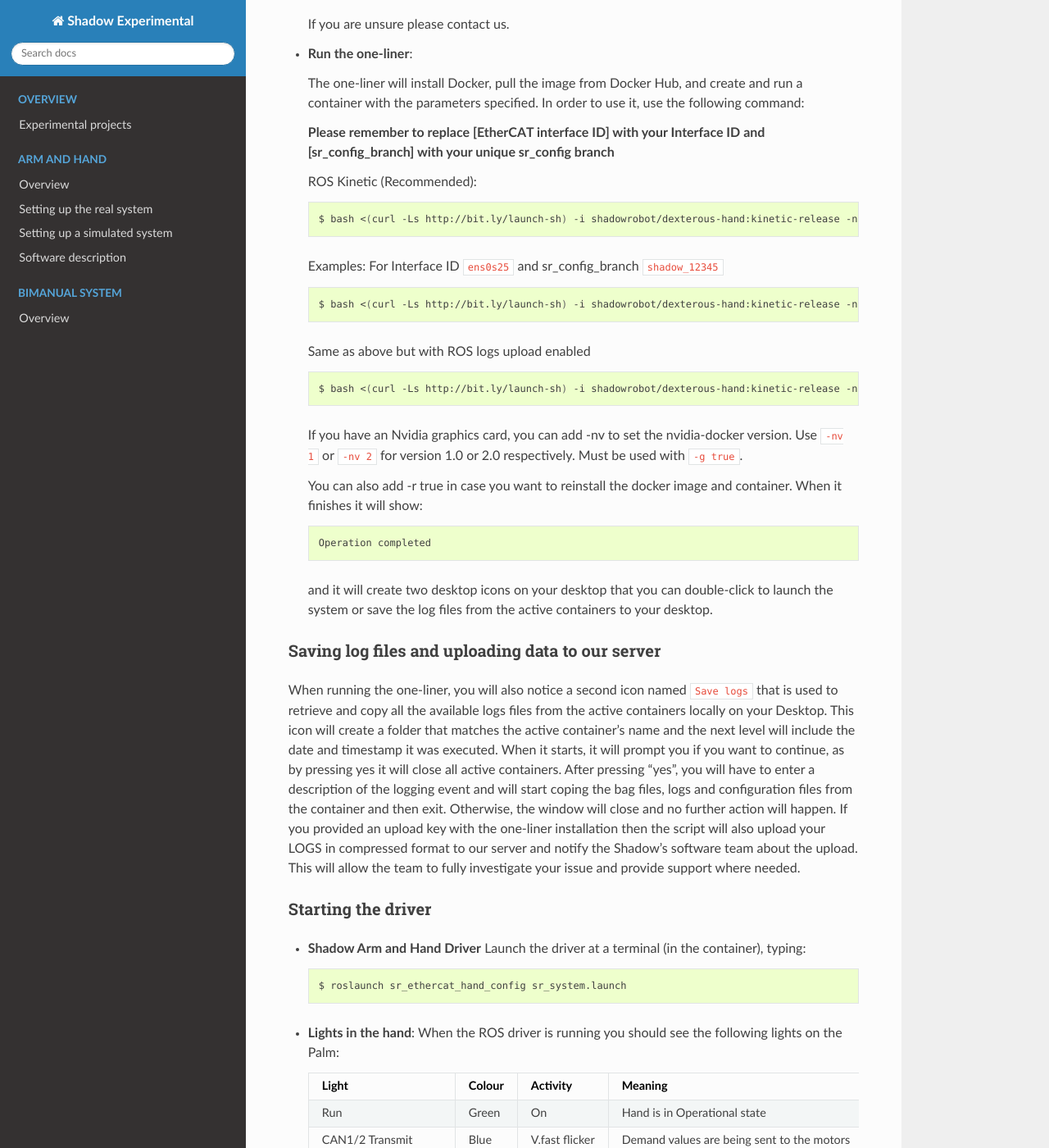
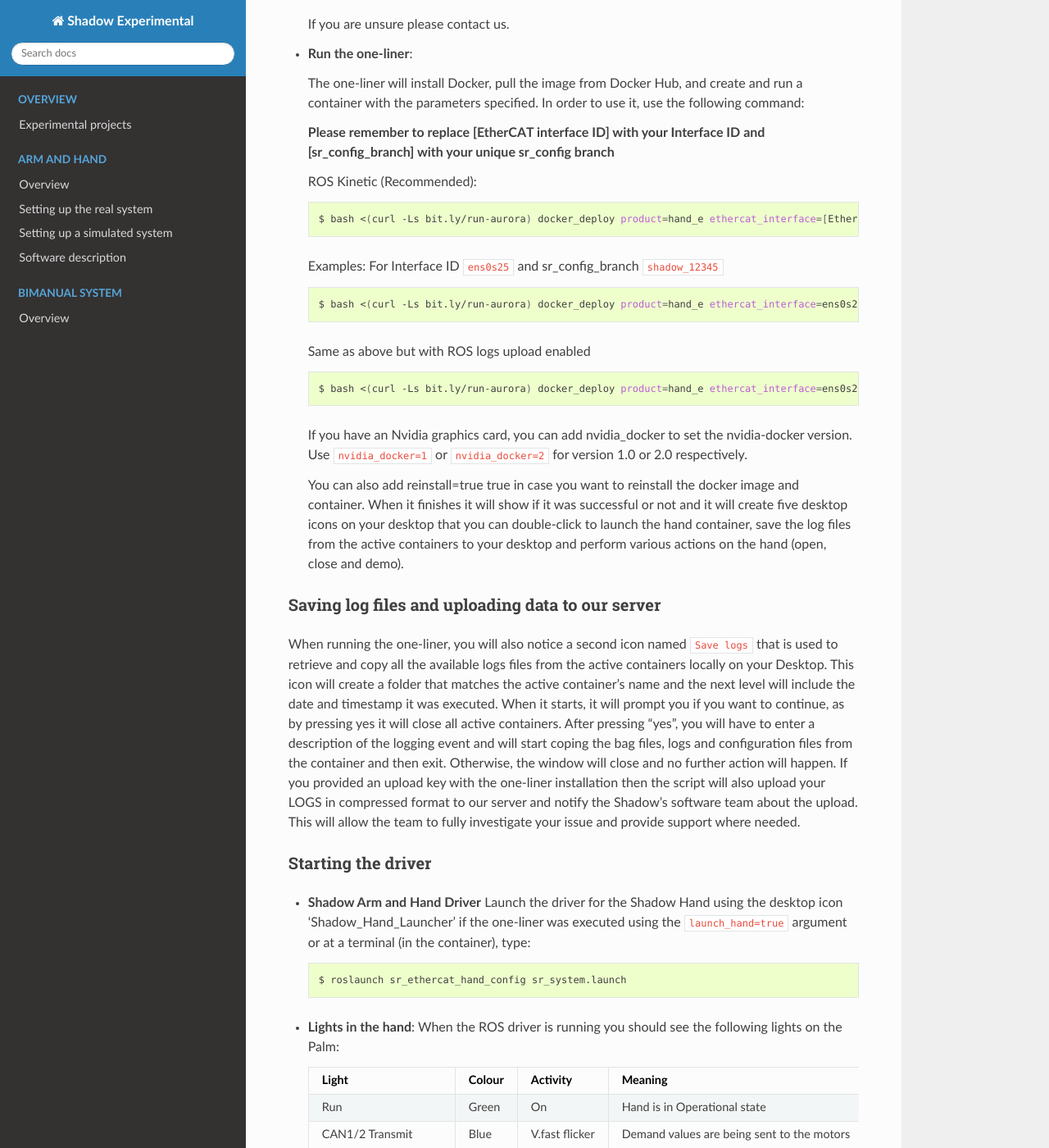
Before and after one commit to shadow-robot/sr_experimental_documentation, a Sphinx documentation site: the page built from docs/user_guide/1_old_arm_and_hand.md, in a window 1280 px wide and 1400 px high, scrolled down 12623 px. Shown: the whole window at 82% size. Built offline with Sphinx 7.4.7 and the Read the Docs theme 2.0.0, drawn with Linux system fonts in a browser that asks for light colours; some of the changed text lies outside the part shown.

Commit message:
using aurora

````diff
--- a/docs/user_guide/1_old_arm_and_hand.md
+++ b/docs/user_guide/1_old_arm_and_hand.md
@@ -283,25 +283,22 @@ We have created a one-liner that is able to install Docker, download the image a
 
   ROS Kinetic (Recommended):
   ```bash
-  $ bash <(curl -Ls http://bit.ly/launch-sh) -i shadowrobot/dexterous-hand:kinetic-release -n arm-and-hand -sn Arm_Hand_Launcher -e [EtherCAT interface ID] -b [sr_config_branch] -l false
+  $ bash <(curl -Ls bit.ly/run-aurora) docker_deploy product=hand_e ethercat_interface=[EtherCAT interface ID] config_branch=[sr_config_branch]
   ```
   Examples:
   For Interface ID ```ens0s25``` and sr_config_branch ```shadow_12345```
   ```bash
-  $ bash <(curl -Ls http://bit.ly/launch-sh) -i shadowrobot/dexterous-hand:kinetic-release -n arm-and-hand -sn Arm_Hand_Launcher -e ens0s25 -b shadow_12345 -l false
+  $ bash <(curl -Ls bit.ly/run-aurora) docker_deploy product=hand_e ethercat_interface=ens0s25 config_branch=shadow_12345
   ```
   Same as above but with ROS logs upload enabled
   ```bash
-  $ bash <(curl -Ls http://bit.ly/launch-sh) -i shadowrobot/dexterous-hand:kinetic-release -n arm-and-hand -sn Hand_Launcher -e ens0s25 -b shadow_12345  -l false -ck true
+  $ bash <(curl -Ls bit.ly/run-aurora) docker_deploy product=hand_e ethercat_interface=ens0s25 config_branch=shadow_12345 use_aws=true
   ```
 
-  If you have an Nvidia graphics card, you can add -nv to set the nvidia-docker version. Use ``-nv 1`` or ``-nv 2`` for version 1.0 or 2.0 respectively. Must be used with ``-g true``.
+  If you have an Nvidia graphics card, you can add nvidia_docker to set the nvidia-docker version. Use ``nvidia_docker=1`` or ``nvidia_docker=2`` for version 1.0 or 2.0 respectively.
 
-  You can also add -r true in case you want to reinstall the docker image and container. When it finishes it will show:
-  ```bash
-  Operation completed
-  ```
-  and it will create two desktop icons on your desktop that you can double-click to launch the system or save the log files from the active containers to your desktop.
+  You can also add reinstall=true true in case you want to reinstall the docker image and container. When it finishes it will show if it was successful or not
+  and it will create five desktop icons on your desktop that you can double-click to launch the hand container, save the log files from the active containers to your desktop and perform various actions on the hand (open, close and demo).
 
 ### Saving log files and uploading data to our server
 When running the one-liner, you will also notice a second icon named `Save logs` that is used to retrieve and copy all the available logs files from the active containers locally on your Desktop. This icon will create a folder that matches the active container's name and the next level will include the date and timestamp it was executed. When it starts, it will prompt you if you want to continue, as by pressing yes it will close all active containers. After pressing "yes", you will have to enter a description of the logging event and will start coping the bag files, logs and configuration files from the container and then exit. Otherwise, the window will close and no further action will happen. If you provided an upload key with the one-liner installation then the script will also upload your LOGS in compressed format to our server and notify the Shadow's software team about the upload. This will allow the team to fully investigate your issue and provide support where needed.
@@ -309,7 +306,7 @@ When running the one-liner, you will also notice a second icon named `Save logs`
 ### Starting the driver
 
 * **Shadow Arm and Hand Driver**
-  Launch the driver at a terminal (in the container), typing:
+  Launch the driver for the Shadow Hand using the desktop icon 'Shadow_Hand_Launcher' if the one-liner was executed using the ```launch_hand=true``` argument or at a terminal (in the container), type:
 
   ```bash
   $ roslaunch sr_ethercat_hand_config sr_system.launch
@@ -353,10 +350,10 @@ If you do not actually have a real hand and arm but would like to use them in si
 
 ROS Kinetic (Recommended):
 ```bash
-$ bash <(curl -Ls http://bit.ly/launch-sh) -i shadowrobot/dexterous-hand:kinetic-release -n arm-and-hand -sn Arm_Hand_Container -b kinetic_devel -e eth0 -l false
+$ bash <(curl -Ls bit.ly/run-aurora) docker_deploy product=hand_e sim_hand=true launch_hand=true
 ```
 
-You can also add -r true in case you want to reinstall the docker image and container. When it finishes it will show:
+You can also add reinstall=true true in case you want to reinstall the docker image and container. When it finishes it will show:
 ```bash
 Operation completed
 ```
````
Also changed, not shown: other parts of docs/user_guide/1_old_arm_and_hand.md (+2 -2 lines), docs/user_guide/1_4_Installing_the_software.md (+7 -7 lines), docs/user_guide/1_5_setting_up_simulation.md (+3 -3 lines).
